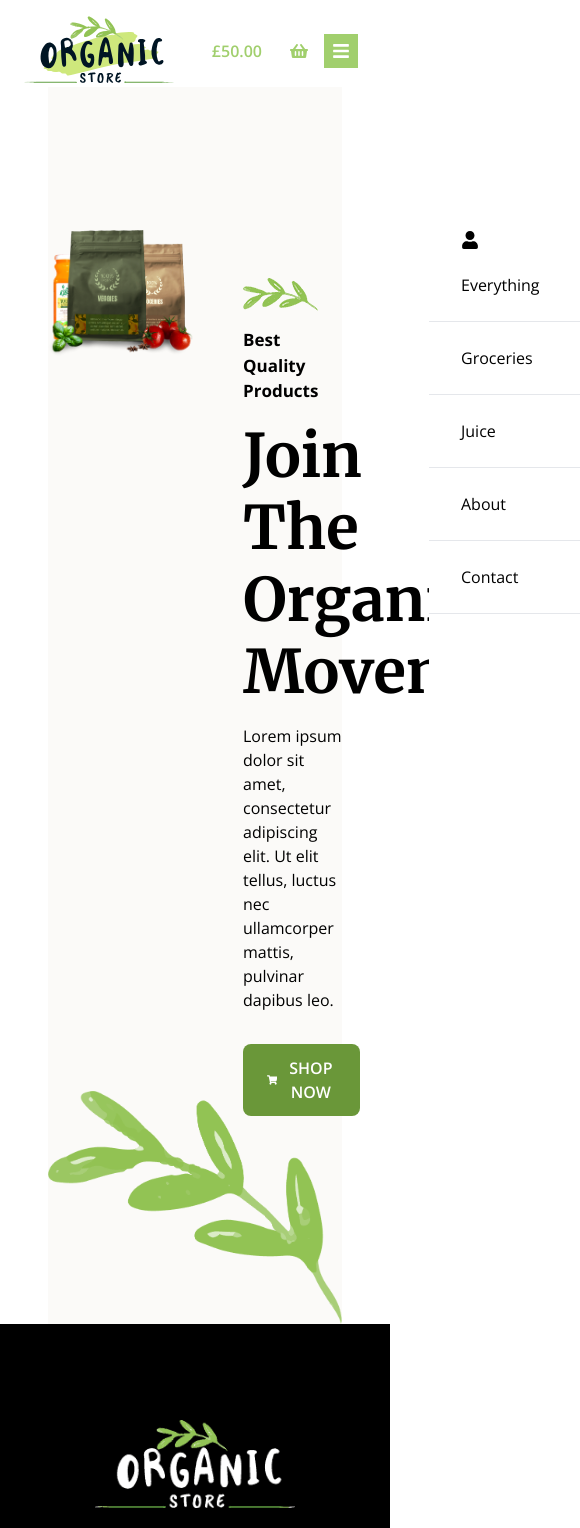
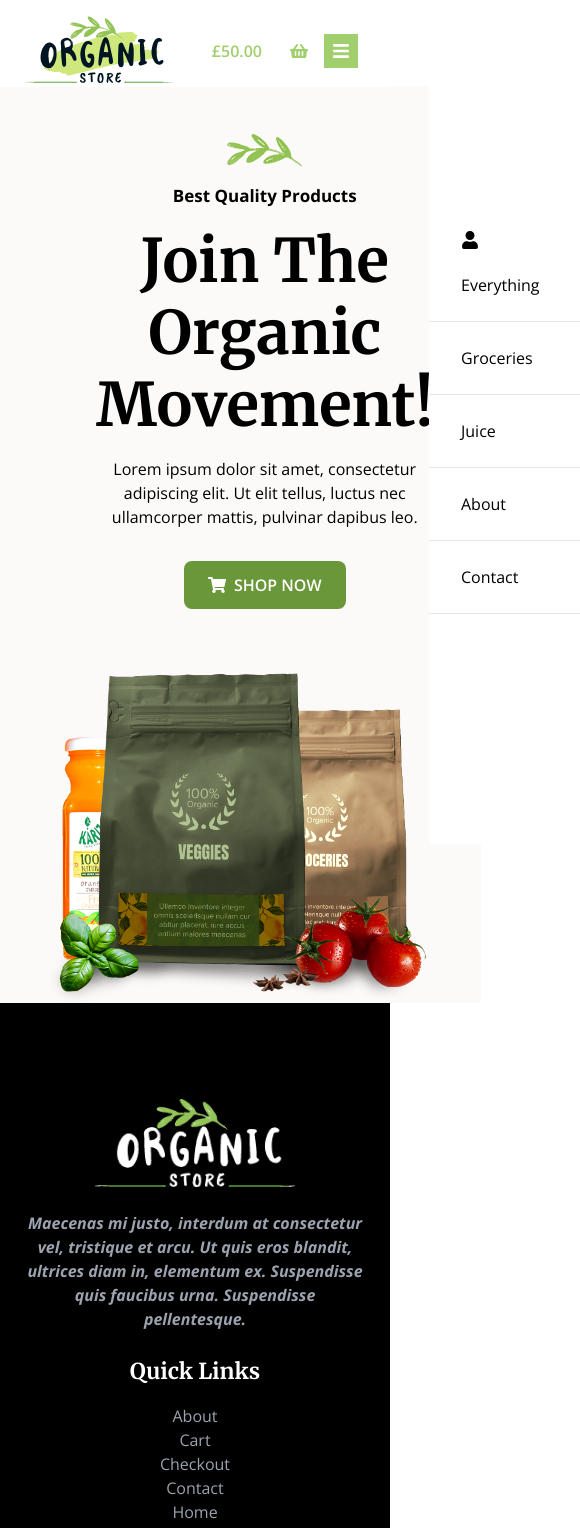
Before and after one commit to samdahboss/OrganicFoodSite, a React (Vite) app: page / in a window 390 px wide. Shown: the top 1528 px of the page, 580 px wide, since content can reach past the window. Built offline with nearby package versions, Linux system fonts and the light colour scheme.

Commit message:
Refactor Footer and Navbar components to improve responsiveness and layout

```diff
--- a/src/components/Footer.jsx
+++ b/src/components/Footer.jsx
@@ -26,8 +26,8 @@ export default function Footer() {
   const appImages = ["/play-store.png", "/app-store.png"];
 
   return (
-    <div className="footer py-24 px-6 bg-black text-gray-400">
-      <div className="flex flex-col lg:flex-row text-center md:text-left justify-between">
+    <div className="footer flex justify-center py-24 px-6 bg-black text-gray-400">
+      <div className="flex flex-col lg:flex-row text-center md:text-left container justify-between">
         <div className="lg:w-1/2 flex flex-col gap-6">
           <img
             src="/organic-store-white-logo.png"
--- a/src/components/Navbar.jsx
+++ b/src/components/Navbar.jsx
@@ -43,8 +43,8 @@ export default function Navbar() {
     }
   }
   return (
-    <div className="w-full flex flex-col pt-4 lg:py-4 fixed z-40 bg-white">
-      <div className="flex-1 w-full flex gap-4 px-6">
+    <div className="w-full flex justify-center pt-4 lg:py-4 fixed z-40 bg-white">
+      <div className="flex-1 w-full container flex gap-4 px-6">
         <a href="#" className="h-full">
           <img src="/organic-store-nav-logo.svg" className="w-[150px]"></img>
         </a>
--- a/src/pages/Home.jsx
+++ b/src/pages/Home.jsx
@@ -1,13 +1,16 @@
 import { FaShoppingCart } from "react-icons/fa";
 export default function Home() {
   return (
-    <div className="container mx-auto px-12">
-      <section className="flex hero py-36 relative  bg-[#FBFAF8]">
-        <img src="/leaves-free-img.png" alt="leaves" className="absolute bottom-0 right-0 z-10  w-80" />
-        <div className="hero w-1/2 z-20">
+    <div className=" mx-auto">
+      <section className="flex hero lg:py-36 relative flex-col lg:flex-row px-12 container bg-[#FBFAF8]">
+        <div className="absolute bottom-0 right-0 w-80 hidden lg:block">
+            <img src="/leaves-free-img.png" className="z-0"/>
+            <div className="absolute bottom-0 right-0 bg-[#FBFAF8] opacity-50 z-20 w-full h-full"></div>
+        </div>
+        <div className="hero lg:w-1/2 hidden lg:block z-20">
           <img src="/organic-products-hero.png" alt="hero" />
         </div>
-        <div className="w-1/2 flex flex-col gap-4 pl-12 py-12 z-20">
+        <div className="lg:w-1/2 items-center text-center lg:text-left lg:items-start flex flex-col gap-4 pl-12 py-12 z-20">
           <div>
             <img src="/logo-leaf-new.png" alt="logo" />
           </div>
@@ -20,10 +23,13 @@ export default function Home() {
             tellus, luctus nec ullamcorper mattis, pulvinar dapibus leo.
           </p>
           <div className="py-4">
-            <button className="bg-darkGreenColor hover:bg-greenColor text-white flex gap-2 items-center py-3 px-6 rounded-lg font-semibold">
+            <button className="bg-darkGreenColor hover:bg-greenColor text-white flex gap-2 z-40 items-center py-3 px-6 rounded-lg font-semibold">
               <FaShoppingCart size={18}/> SHOP NOW
             </button>
           </div>
+        </div>
+        <div className="hero lg:w-1/2 lg:hidden z-20">
+          <img src="/organic-products-hero.png" alt="hero" />
         </div>
       </section>
     </div>
```
